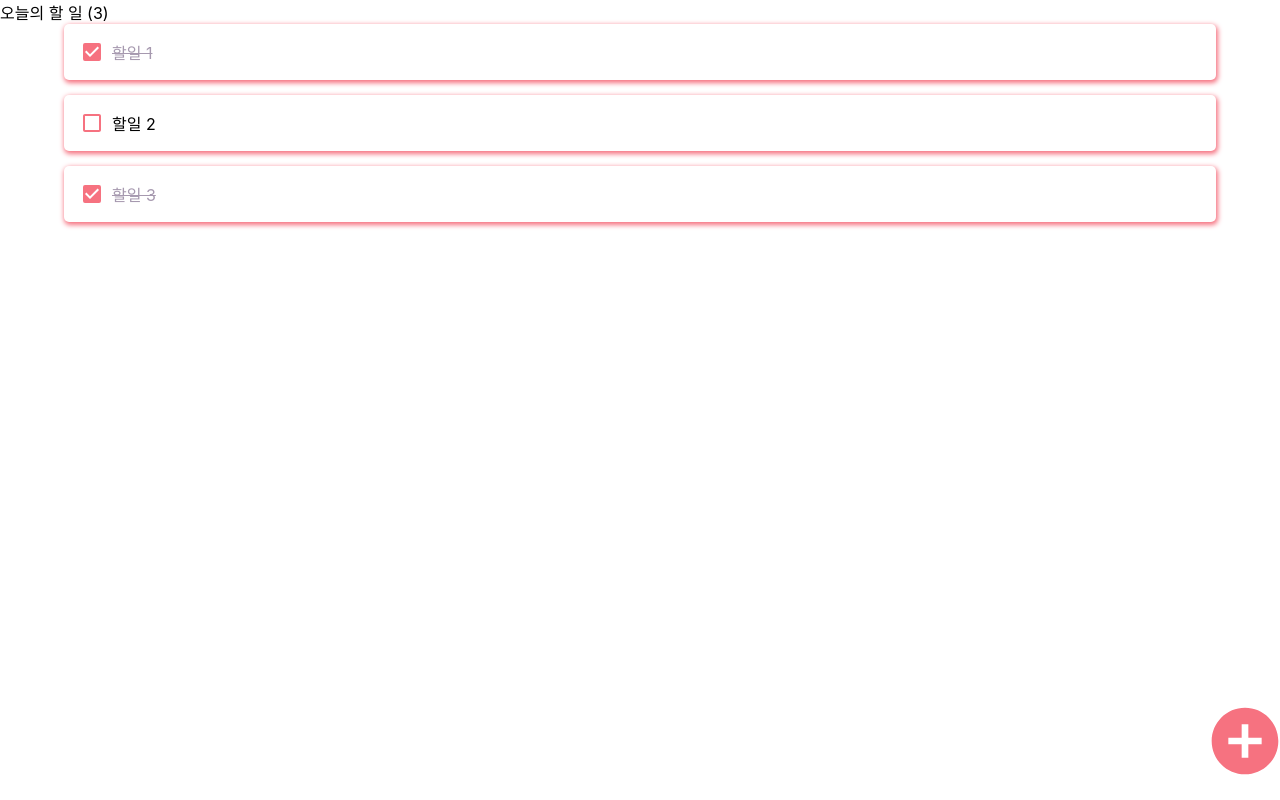
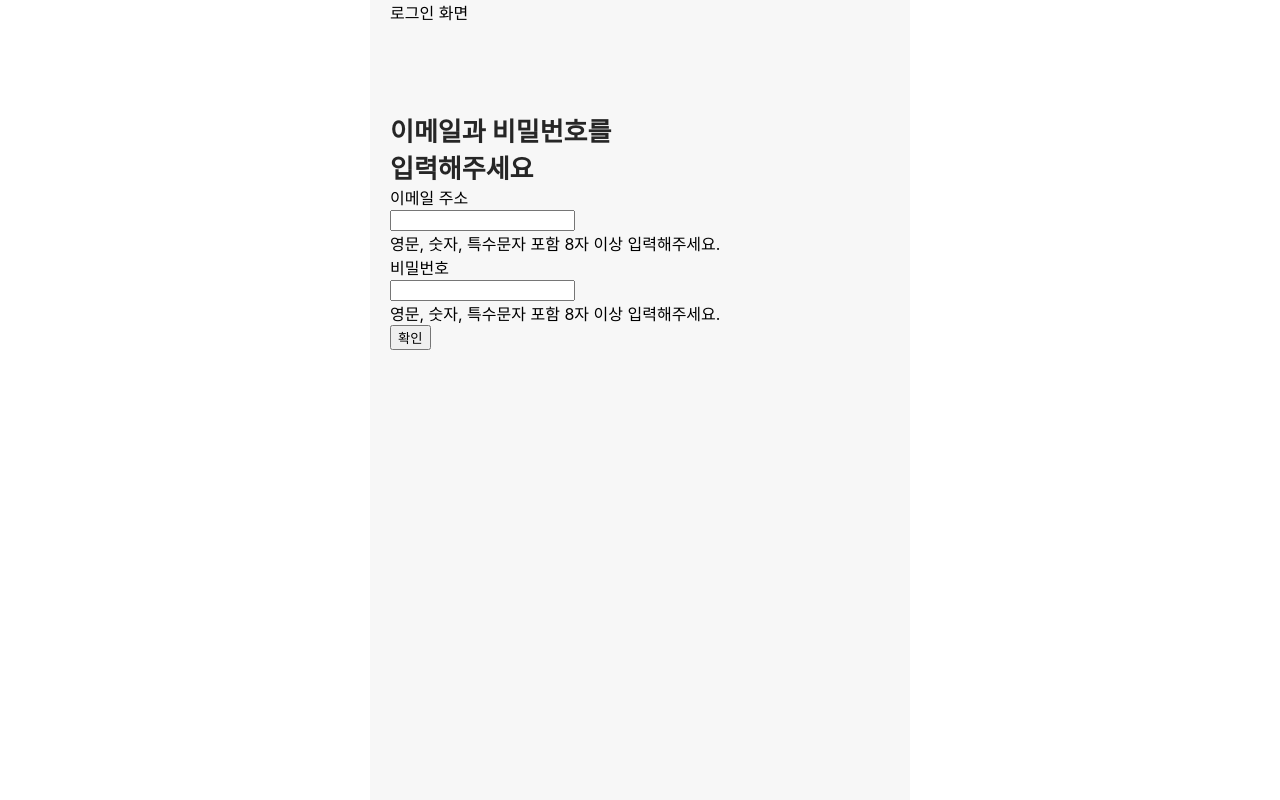
Before and after one commit to KiweonYoon/react-todo, a React (Create React App) app: page / in a window 1280 px wide. Built offline with nearby package versions, Linux system fonts and the light colour scheme.

Commit message:
로그인화면 v1

```diff
--- a/package.json
+++ b/package.json
@@ -6,6 +6,7 @@
     "@testing-library/jest-dom": "^5.16.5",
     "@testing-library/react": "^13.4.0",
     "@testing-library/user-event": "^13.5.0",
+    "axios": "^1.3.4",
     "react": "^18.2.0",
     "react-dom": "^18.2.0",
     "react-icons": "^4.8.0",
--- a/src/App.js
+++ b/src/App.js
@@ -1,5 +1,7 @@
-import React, {useState} from "react";
+import React, {useState, useEffect } from "react";
+import axios from "axios";
 import { MdAddCircle } from "react-icons/md";
+
 import './App.css';
 import Template from "./components/Template";
 import TodoInsert from "./components/TodoInsert";
@@ -71,6 +73,7 @@ const App = () => {
     setTodos(todos => todos.map(todo => todo.id === id ? {...todo, text} : todo))
   }
 
+
   return (
     <Template todoLength={todos.length}>
       <TodoList
--- /dev/null
+++ b/src/App3.js
@@ -0,0 +1,33 @@
+import React, { useState, useEffect } from "react";
+import axios from "axios";
+import './App.css';
+import Template from "./components2/Template";
+import signup from "./components2/signup"
+import LogAdd from "./components2/LoginAddress";
+import PassWd from "./components2/Password";
+import Button from "./components2/Button";
+
+const  App3 = () => {
+  console.log('in app3', Template)
+  return (
+    <div className="page">
+    <Template>
+      <LogAdd/>
+      <PassWd/>
+      <Button/>
+    </Template>
+    </div>
+
+  )
+
+}
+
+// useEffect(() => {
+//   console.log('in useEffect')
+//   axios.get('http://15.164.230.202:3011/moni-app')
+//     .then(res => console.log(res, 'in res'))
+//   return () => {
+//   }
+// }, [])
+
+export default App3;
--- /dev/null
+++ b/src/components2/Button.js
@@ -0,0 +1,13 @@
+import React from "react";
+
+const Button = () => {
+    return (
+        <div>
+            <button>
+                확인
+            </button>
+        </div>
+    )
+};
+
+export default Button;
--- /dev/null
+++ b/src/components2/LoginAddress.js
@@ -0,0 +1,20 @@
+import React from "react";
+
+const LogAdd = () => {
+    return (
+    <div >
+        <div className="titleWrap">
+        이메일과 비밀번호를
+        <br/>
+        입력해주세요
+        </div>
+        <div className="inputTitle">이메일 주소</div>
+        <input className="input"/>
+        <div className="errorMessageWrap">
+        영문, 숫자, 특수문자 포함 8자 이상 입력해주세요.
+        </div>
+    </div>
+    )
+};
+
+export default LogAdd;
--- /dev/null
+++ b/src/components2/Password.js
@@ -0,0 +1,16 @@
+import React from "react";
+
+const PassWd = () => {
+    return (
+    <div className="inputTitle">
+        비밀번호
+        <br/>
+      <input className="input"/>
+      <div className="errorMessageWrap">
+        영문, 숫자, 특수문자 포함 8자 이상 입력해주세요.
+      </div>
+    </div>
+    )
+};
+
+export default PassWd;
--- /dev/null
+++ b/src/components2/Template.js
@@ -0,0 +1,12 @@
+import React from "react";
+
+const Template = ({children}) => {
+    console.log('ingtmpe')
+    return (
+        <div>
+            <div>로그인 화면</div>
+            <div>{children}</div>
+        </div>
+    );
+};
+export default Template;
--- /dev/null
+++ b/src/components2/signup.js
@@ -0,0 +1,7 @@
+import React from "react";
+
+const signup = () => {
+    return
+};
+
+export default signup;
--- a/src/index.css
+++ b/src/index.css
@@ -11,3 +11,30 @@ code {
   font-family: source-code-pro, Menlo, Monaco, Consolas, 'Courier New',
     monospace;
 }
+
+.page {
+  position: absolute;
+  top: 0;
+  bottom: 0;
+  width: 100%;
+  max-width: 500px;
+  padding:0 20px;
+
+  left: 50%;
+  transform: translate(-50%,0);
+
+  background-color: #f7f7f7;
+
+  overflow:hidden;
+
+  display: flex;
+  flex-direction: column;
+
+}
+
+.titleWrap {
+  margin-top: 87px;
+  font-size: 26px;
+  font-weight: 700;
+  color: #262626;
+}
--- a/src/index.js
+++ b/src/index.js
@@ -1,13 +1,13 @@
 import React from 'react';
 import ReactDOM from 'react-dom/client';
 import './index.css';
-import App from './App';
+import App3 from './App3';
 import reportWebVitals from './reportWebVitals';
 
 const root = ReactDOM.createRoot(document.getElementById('root'));
 root.render(
   <React.StrictMode>
-    <App />
+    <App3 />
   </React.StrictMode>
 );
 
```
Also changed, not shown: 1 other file (tests, documents, lock files or other folders).
